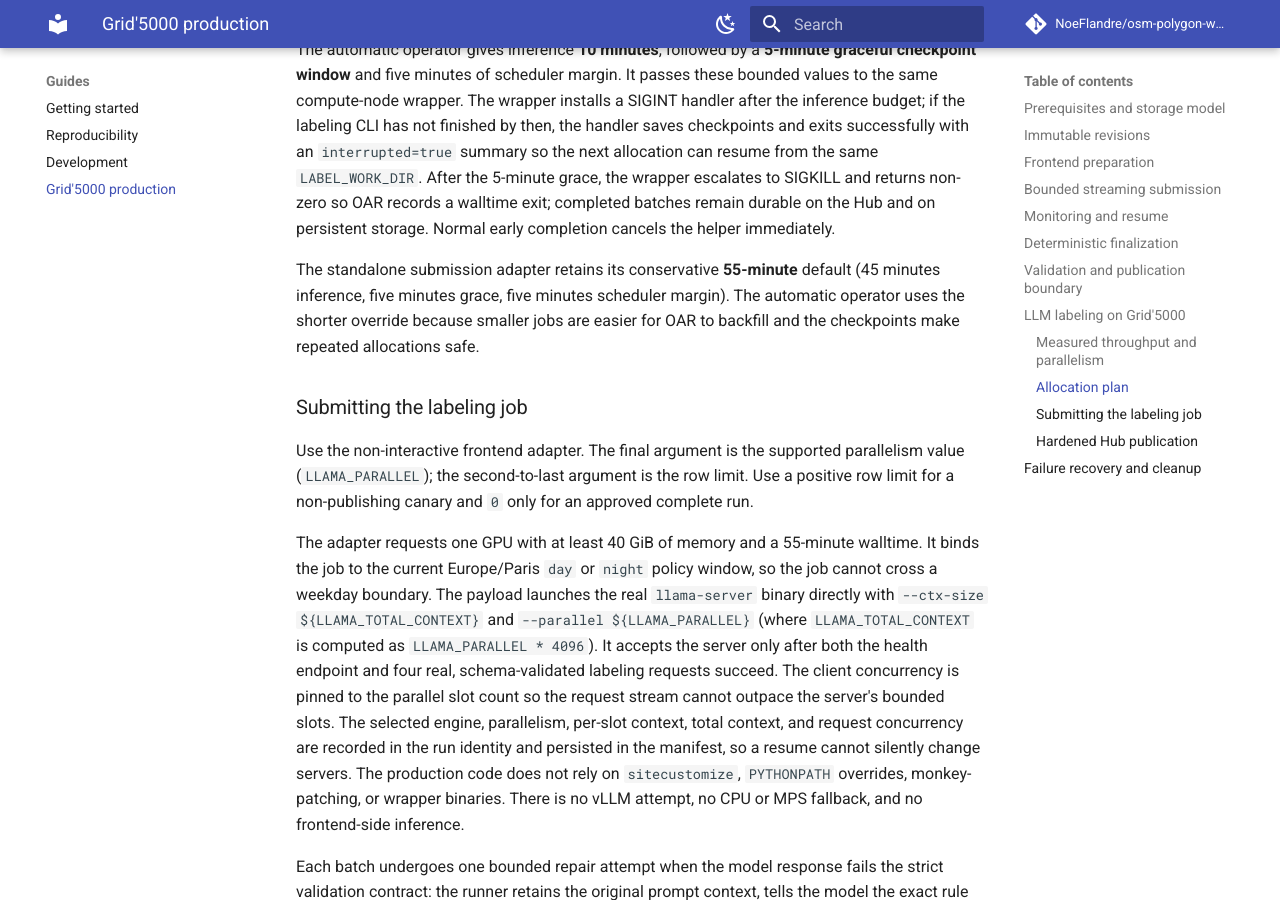
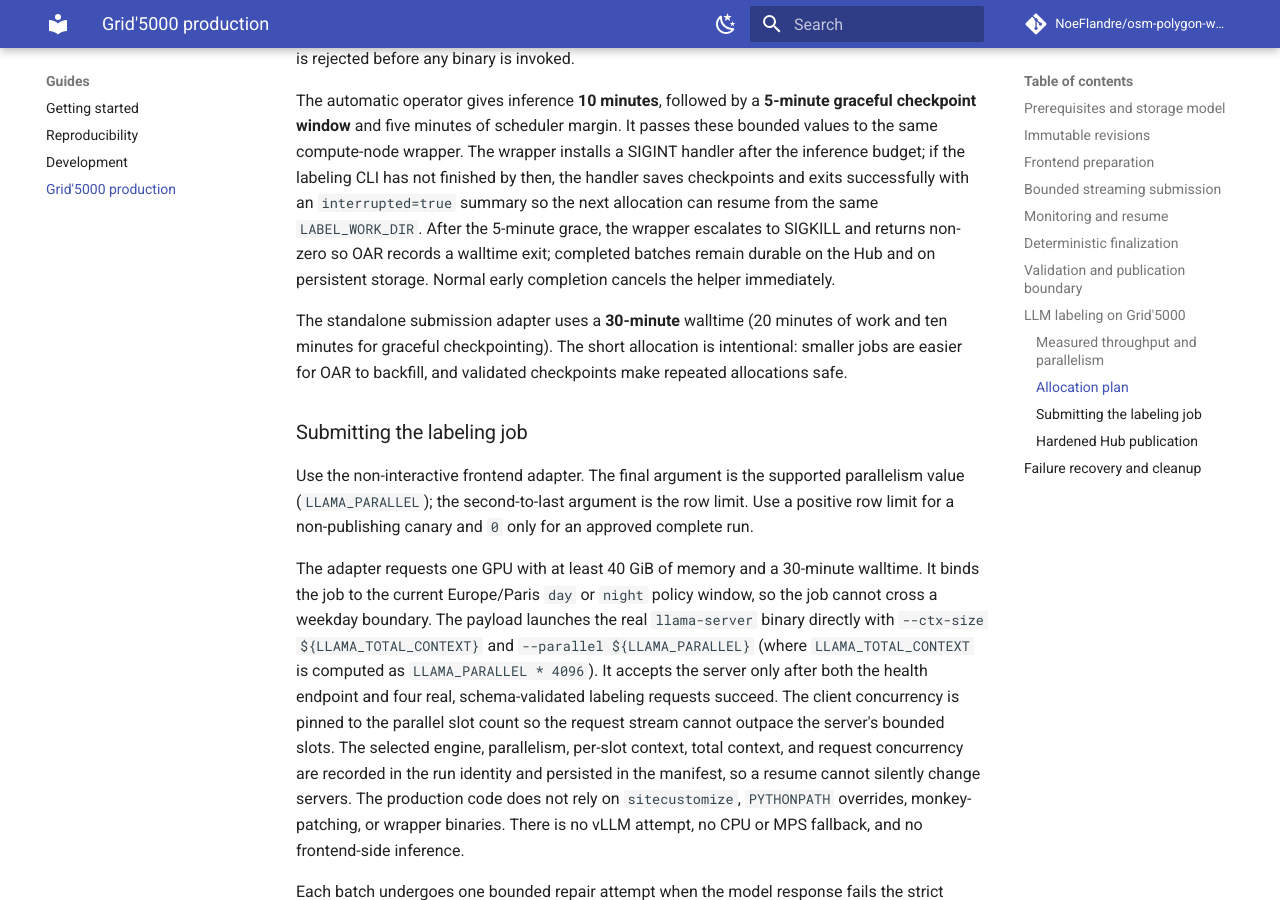
Before and after one commit to NoeFlandre/osm-polygon-wikidata-sentence-relevance, an MkDocs documentation site: the page built from docs/guides/grid5000.md, in a window 1280 px wide and 900 px high, scrolled down 5425 px. Built offline with MkDocs 1.6.1 and Material for MkDocs 9.7.7, drawn with Linux system fonts in a browser that asks for light colours; comment, search, counter and statistics services are not loaded; some of the changed text lies outside the part shown.

Commit message:
fix(grid5000): shorten streaming allocations

````diff
--- a/docs/guides/grid5000.md
+++ b/docs/guides/grid5000.md
@@ -43,9 +43,9 @@
 and again before every OAR submission:
 
 - it runs `usagepolicycheck -l --sites <site>` and `usagepolicycheck -t`;
-  labeling jobs use OAR's `day` type during weekday working hours and `night`
-  otherwise, while long splitting jobs remain night-bound; GPU jobs
-  additionally use the `exotic` resource type;
+  jobs use OAR's `day` type only when their complete walltime fits inside
+  weekday working hours, and `night` otherwise; GPU jobs additionally use
+  the `exotic` resource type;
 - it reads the account's live `/home` quota and treats remaining soft-quota
   headroom as the storage limit, even when `df` reports terabytes free;
 - if headroom is insufficient, it removes only oldest terminal
@@ -108,8 +108,10 @@
   "sentence-build-v1" "128" "0" "afghanistan-latest"
 ```
 
-The adapter submits one non-interactive, night-bound default-queue job
-requesting one GPU.
+The adapter submits one non-interactive default-queue job requesting one GPU
+with a 30-minute walltime. It selects the current Europe/Paris `day` or
+`night` policy window only when the complete allocation fits inside that
+window, so a short job can start during the current compliant window.
 The compute wrapper verifies the checkout, runs the CUDA preflight, and invokes
 `scripts.streaming.driver` with `--device cuda`. It does not fall back to CPU,
 MPS, or automatic device selection. The driver downloads at most one shard's
@@ -268,11 +270,10 @@
 on the Hub and on persistent storage. Normal early completion cancels the
 helper immediately.
 
-The standalone submission adapter retains its conservative **55-minute**
-default (45 minutes inference, five minutes grace, five minutes scheduler
-margin). The automatic operator uses the shorter override because smaller
-jobs are easier for OAR to backfill and the checkpoints make repeated
-allocations safe.
+The standalone submission adapter uses a **30-minute** walltime (20 minutes
+of work and ten minutes for graceful checkpointing). The short allocation is
+intentional: smaller jobs are easier for OAR to backfill, and validated
+checkpoints make repeated allocations safe.
 
 ### Submitting the labeling job
 
@@ -281,7 +282,7 @@
 is the row limit. Use a positive row limit for a non-publishing canary and
 `0` only for an approved complete run.
 
-The adapter requests one GPU with at least 40 GiB of memory and a 55-minute
+The adapter requests one GPU with at least 40 GiB of memory and a 30-minute
 walltime. It binds the job to the current Europe/Paris `day` or `night`
 policy window, so the job cannot cross a weekday boundary. The payload launches the real
 `llama-server` binary directly with `--ctx-size ${LLAMA_TOTAL_CONTEXT}` and
````
Also changed, not shown: 3 other files.
